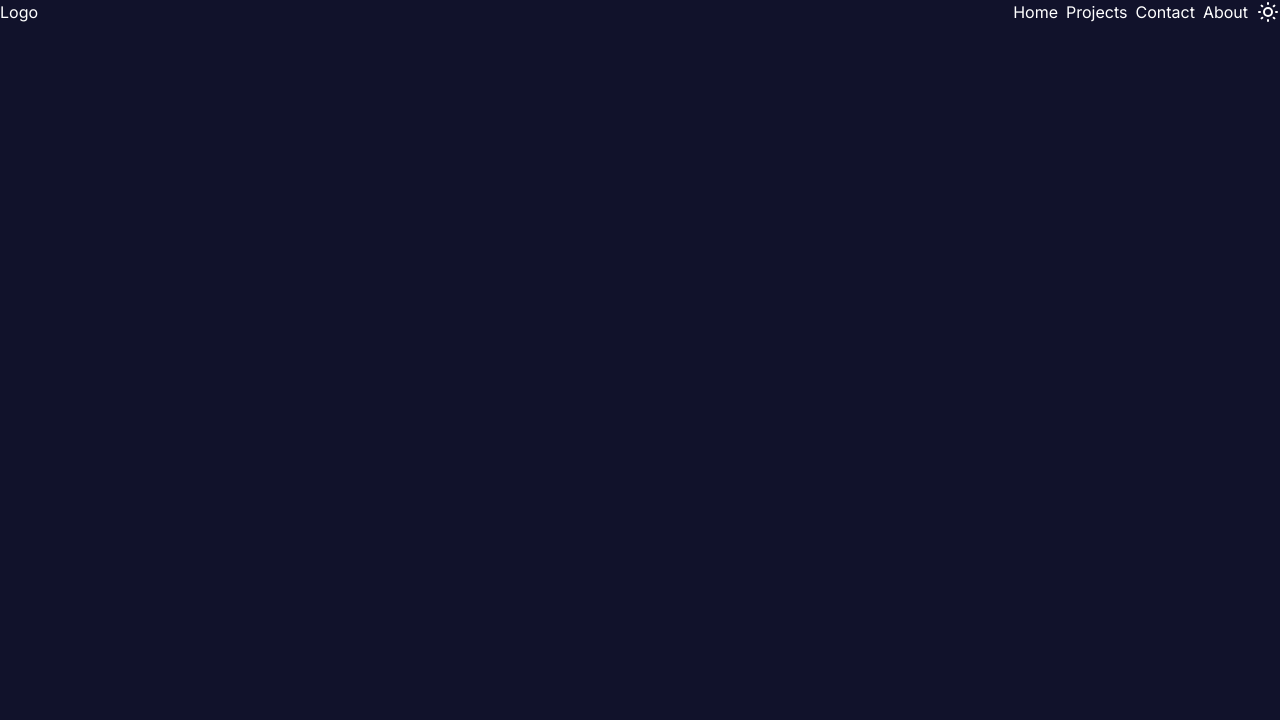
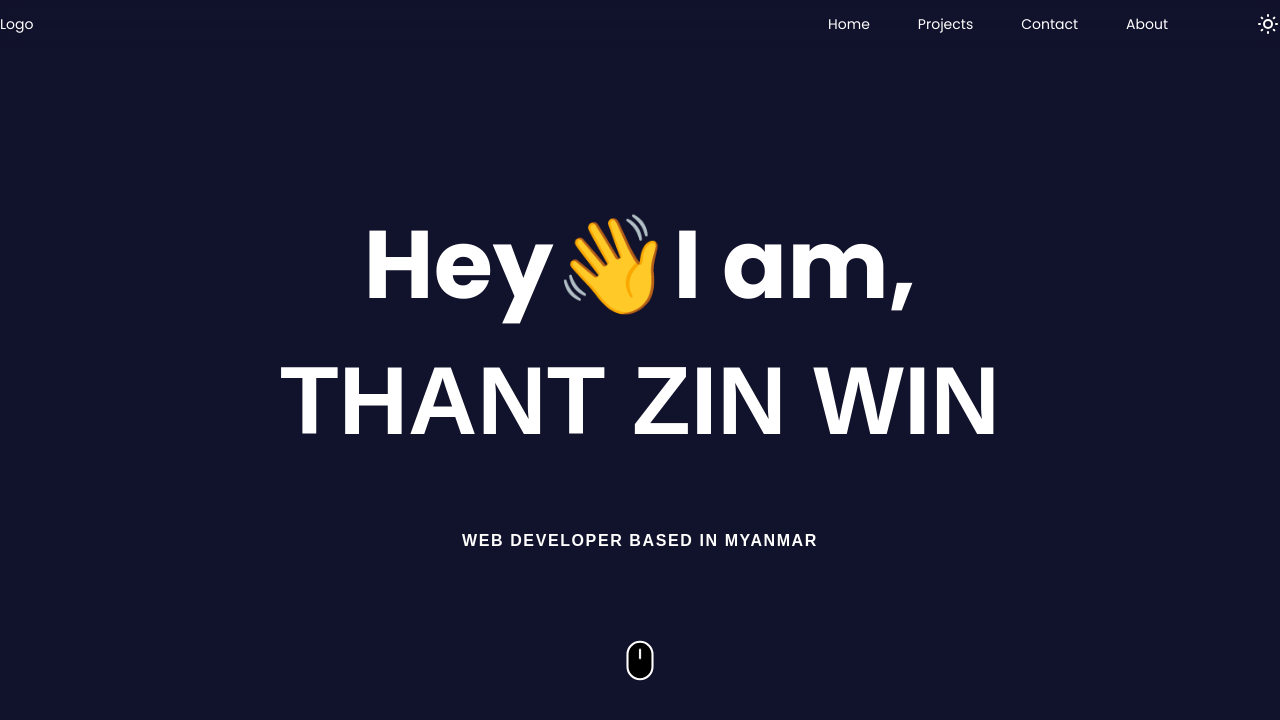
Before and after one commit to ThantZinWinnnnn/Personal_Portfolio, a Next.js app: page / in a window 1280 px wide. Shown: the top 720 px of the page. Built offline with nearby package versions, Linux system fonts and the light colour scheme.

Commit message:
feat: intro text with fontsize change

```diff
--- a/app/globals.css
+++ b/app/globals.css
@@ -2,7 +2,33 @@
 @tailwind components;
 @tailwind utilities;
 
+/* Firefox */
+* {
+  scrollbar-width: thin;
+  scrollbar-color: var(--secondary) var(--primary);
+}
+
 :root {
+  --primary: #a3a3a3;
+}
+
+/* Chrome, Edge, and Safari */
+*::-webkit-scrollbar {
+  width: 5px;
+}
+
+*::-webkit-scrollbar-track {
+  background: var(--primary);
+  border-radius: 8px;
+}
+
+*::-webkit-scrollbar-thumb {
+  background-color: var(--primary);
+  border-radius: 14px;
+  border: 1px solid var(--primary);
+}
+
+/* :root {
   --foreground-rgb: 0, 0, 0;
   --background-start-rgb: 214, 219, 220;
   --background-end-rgb: 255, 255, 255;
@@ -24,4 +50,4 @@ body {
       rgb(var(--background-end-rgb))
     )
     rgb(var(--background-start-rgb));
-}
+} */
--- a/app/layout.tsx
+++ b/app/layout.tsx
@@ -2,6 +2,10 @@ import './globals.css'
 import { Inter,Poppins } from 'next/font/google'
 
 const inter = Inter({ subsets: ['latin'] })
+const poppins = Poppins({
+  subsets: ["latin"],
+  weight: ["100", "200", "300", "400", "500", "600", "700"],
+});
 
 export const metadata = {
   title: 'Create Next App',
@@ -15,7 +19,7 @@ export default function RootLayout({
 }) {
   return (
     <html lang="en">
-      <body className={inter.className}>{children}</body>
+      <body className={`${poppins.className} bg-[#11122B] overflow-y-scroll`}>{children}</body>
     </html>
   )
 }
--- a/app/page.tsx
+++ b/app/page.tsx
@@ -1,10 +1,12 @@
+import IntroText from '@/components/Intro/intro.text'
 import Navbar from '@/components/Nav/Navbar'
 import Image from 'next/image'
 
 export default function Home() {
   return (
-    <main className="bg-[#11122B] h-screen">
+    <main className="h-screen container mx-auto">
       <Navbar/>
+      <IntroText/>
     </main>
   )
 }
--- /dev/null
+++ b/components/Intro/intro.text.tsx
@@ -0,0 +1,52 @@
+import React from "react";
+import { IconMouse } from "@tabler/icons-react";
+
+const text = ["T", "H", "A", "N", "T", " ", "Z", "I", "N", " ", "W", "I", "N"];
+
+const IntroText = () => {
+  return (
+    <section className="text-white h-[calc(100vh-48px)] flex items-center justify-center">
+      <div className="flex flex-col gap-20 text-center mt-14">
+        <div className="flex flex-col gap-10">
+          <h1 className="text-8xl font-extrabold">
+            Hey<span className="hover:animate-pulse inline-block">👋</span>I am,
+          </h1>
+          <h2 className="flex items-center">
+            {text.map((text, i) => (
+              <span
+                key={i}
+                className="inline-block text-8xl whitespace-pre font-extrabold font-rubik"
+              >
+                {text}
+              </span>
+            ))}
+          </h2>
+
+        </div>
+        <p className="uppercase text-base tracking-widest font-bold font-rubik">
+            web developer based in myanmar
+          </p>
+        <button className="mx-auto ">
+          <svg
+            className="w-[50px] h-[55px] hover:text-green-500"
+            xmlns="http://www.w3.org/2000/svg"
+            viewBox="0 0 24 24"
+          >
+            <g transform="translate(0 24) scale(1 -1)">
+              <g stroke="currentColor" stroke-linejoin="round">
+                <path d="M6 9a6 6 0 0 1 12 0v6a6 6 0 0 1-12 0V9Z" />
+                <path
+                  stroke-linecap="round"
+                  d="M12 14v4"
+                  className="animate-bounce"
+                />
+              </g>
+            </g>
+          </svg>
+        </button>
+      </div>
+    </section>
+  );
+};
+
+export default IntroText;
--- a/components/Nav/Navbar.tsx
+++ b/components/Nav/Navbar.tsx
@@ -21,17 +21,17 @@ const navLists = [
 
 const Navbar = () => {
   return (
-    <nav className='flex items-center justify-between text-white'>
+    <nav className='flex items-center justify-between text-white text-sm sticky top-0 backdrop-blur-md h-[48px]'>
         <div className='flex items-center'>
             Logo
         </div>
-        <ul className='flex items-center gap-2'>
+        <ul className='flex items-center gap-12 cursor-pointer'>
             {
                 navLists.map((nav,i)=>(
-                    <li key={i}>{nav.name}</li>
+                    <li key={i} className='hover:text-green-600'>{nav.name}</li>
                 ))
             }
-            <li>
+            <li className='flex items-center ml-10'>
                 <IconSun/>
             </li>
         </ul>
```
Also changed, not shown: tailwind.config.js (+15 -1 lines).
